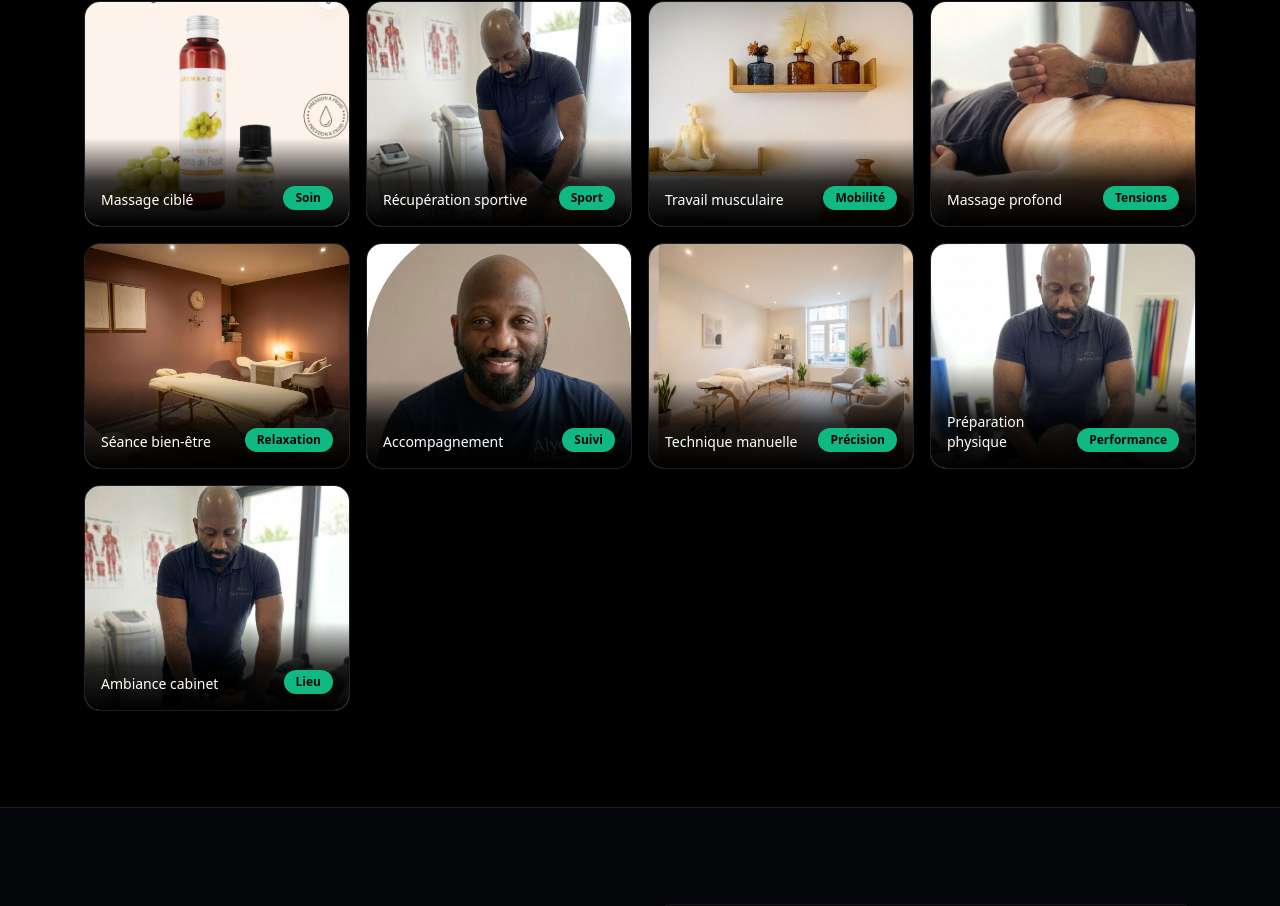
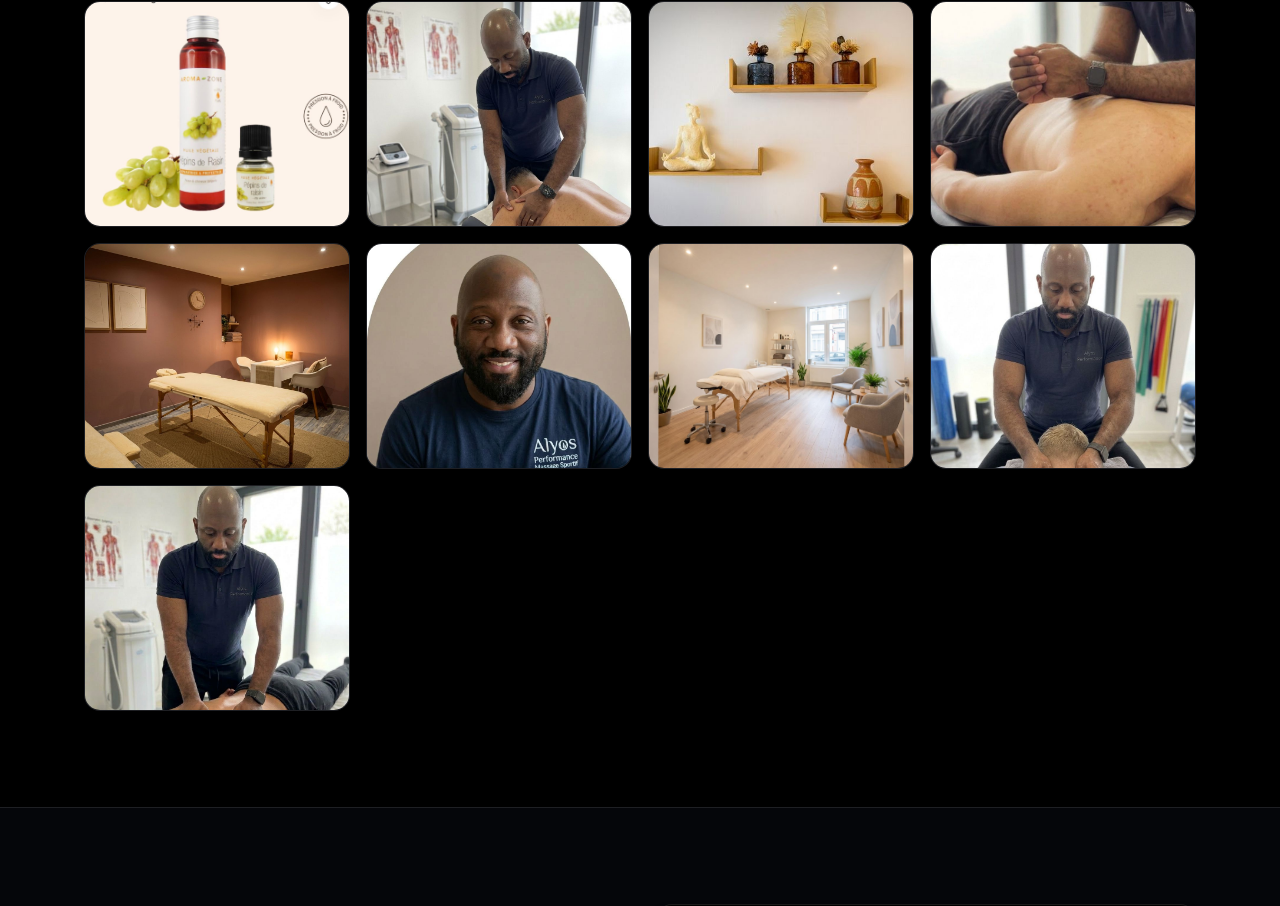
Before and after one commit to tatosteph/francis-massage, a Vue app: page / in a window 1280 px wide. Shown: the part 2123-3029 px from the top of the page. Built offline with nearby package versions, Linux system fonts and the light colour scheme.

Commit message:
Revert "Add gallery photo labels"
This reverts commit 38fd6b91c76ce55ab5bf265c9ae42d8ae0a6e627.

```diff
--- a/src/App.vue
+++ b/src/App.vue
@@ -82,53 +82,7 @@ const photos = [
 ]
 
 const logoSrc = photos[photos.length - 1]
-const galleryItems = [
-  {
-    src: photos[0],
-    title: 'Massage ciblé',
-    label: 'Soin',
-  },
-  {
-    src: photos[1],
-    title: 'Récupération sportive',
-    label: 'Sport',
-  },
-  {
-    src: photos[2],
-    title: 'Travail musculaire',
-    label: 'Mobilité',
-  },
-  {
-    src: photos[3],
-    title: 'Massage profond',
-    label: 'Tensions',
-  },
-  {
-    src: photos[4],
-    title: 'Séance bien-être',
-    label: 'Relaxation',
-  },
-  {
-    src: photos[5],
-    title: 'Accompagnement',
-    label: 'Suivi',
-  },
-  {
-    src: photos[6],
-    title: 'Technique manuelle',
-    label: 'Précision',
-  },
-  {
-    src: photos[7],
-    title: 'Préparation physique',
-    label: 'Performance',
-  },
-  {
-    src: photos[8],
-    title: 'Ambiance cabinet',
-    label: 'Lieu',
-  },
-]
+const galleryPhotos = photos.slice(0, -1)
 
 let ctx
 
@@ -333,24 +287,16 @@ onUnmounted(() => {
 
         <div class="mt-10 grid gap-4 sm:grid-cols-2 lg:grid-cols-4">
           <div
-            v-for="item in galleryItems"
-            :key="item.src"
+            v-for="src in galleryPhotos"
+            :key="src"
             data-reveal
             class="group relative overflow-hidden rounded-2xl border border-white/10 bg-ink-950 shadow-lg shadow-black/40"
           >
             <img
               class="h-56 w-full object-cover object-[50%_20%] transition duration-500 group-hover:scale-[1.03]"
-              :src="item.src"
-              :alt="item.title"
+              :src="src"
+              alt=""
             />
-            <div class="absolute inset-x-0 bottom-0 bg-gradient-to-t from-black via-black/80 to-transparent p-4 pt-12">
-              <div class="flex items-end justify-between gap-3">
-                <p class="text-sm font-medium text-white">{{ item.title }}</p>
-                <span class="shrink-0 rounded-full bg-accent-500 px-3 py-1 text-xs font-semibold text-ink-950">
-                  {{ item.label }}
-                </span>
-              </div>
-            </div>
           </div>
         </div>
       </section>
```
